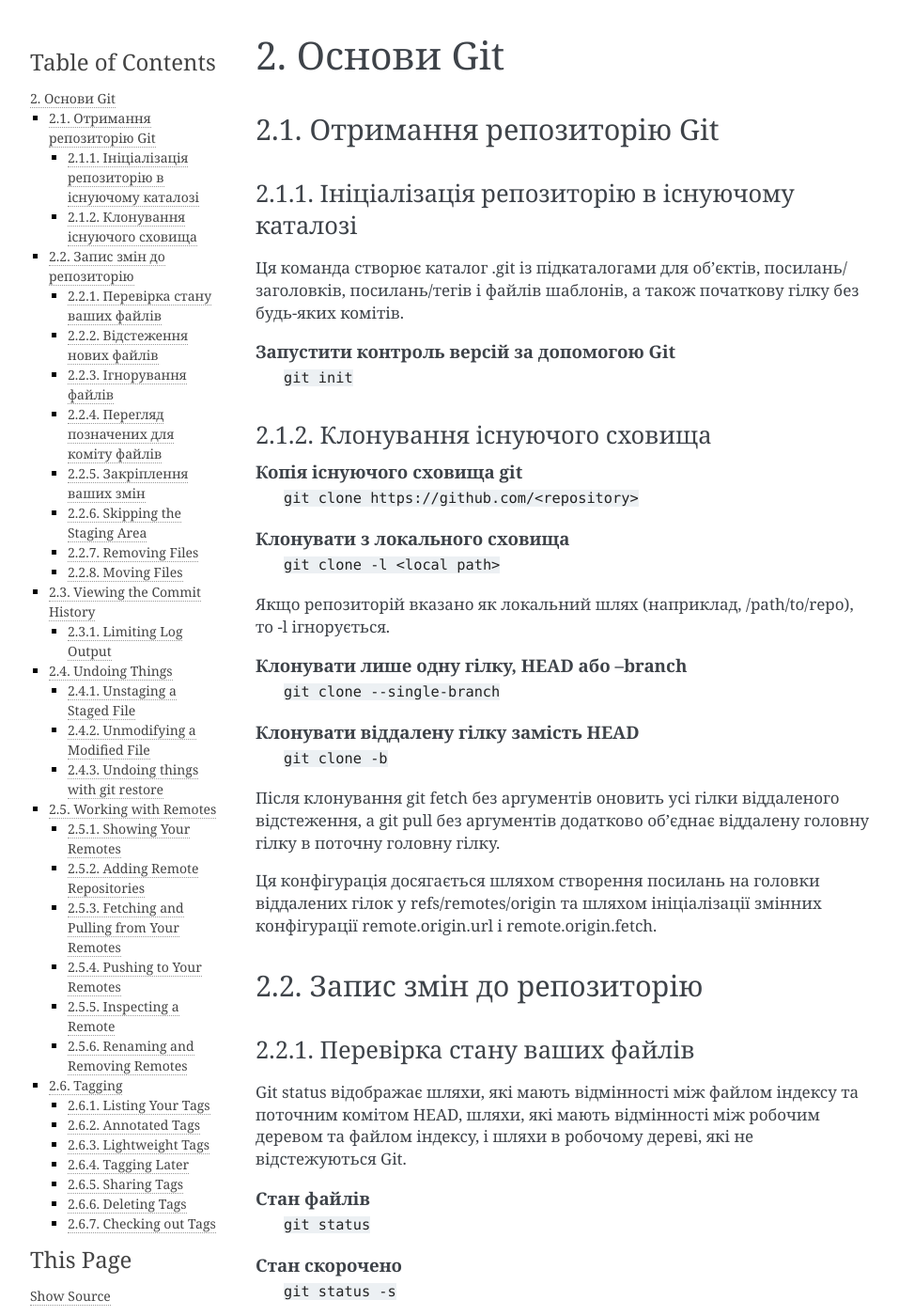
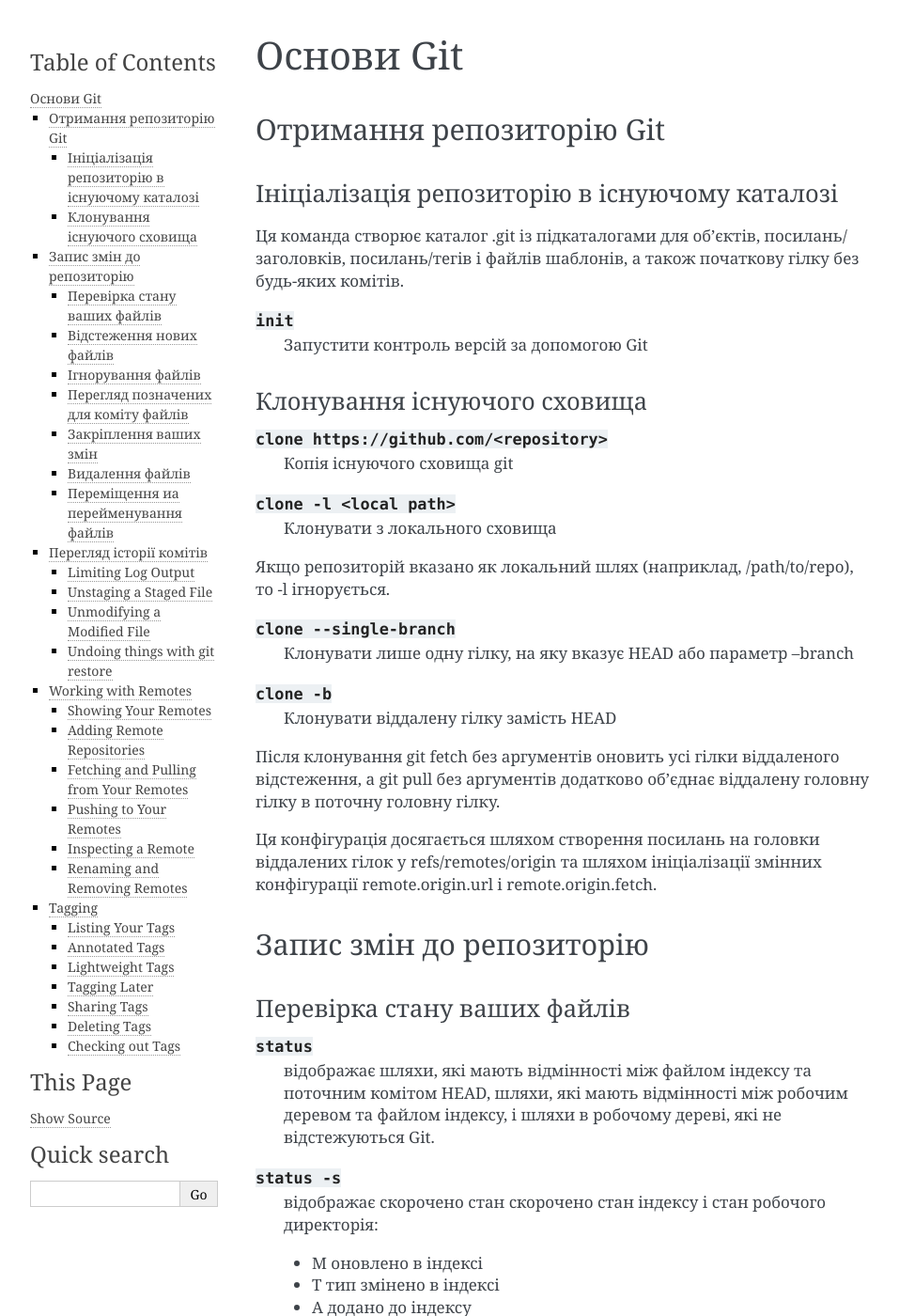
Before and after one commit to lsv62/Git, a Sphinx documentation site: the page built from source/git.rst, in a window 1280 px wide and 1400 px high. Shown: the whole window at 94% size, without its empty margins (148-1105 px from the left). Built offline with Sphinx 7.4.7, drawn with Linux system fonts in a browser that asks for light colours; pages that are not in the unit, such as notebooks, are missing from menus; some of the changed text lies outside the part shown.

```diff
--- a/source/customizing.rst
+++ /dev/null
@@ -1,3 +0,0 @@
-
-Customizing Git
-===============
--- a/source/distributed-git.rst
+++ /dev/null
@@ -1,3 +0,0 @@
-
-Distributed Git
-===============
--- a/source/2-git-basics.rst
+++ b/source/git.rst
@@ -12,30 +12,30 @@
 
 .. glossary::
 
-    Запустити контроль версій за допомогою Git
-        ``git init``
+    ``init``
+        Запустити контроль версій за допомогою Git
 
 Клонування існуючого сховища
 ~~~~~~~~~~~~~~~~~~~~~~~~~~~~~~
 
 .. glossary::
 
-    Копія існуючого сховища git
-        ``git clone https://github.com/<repository>``
+    ``clone https://github.com/<repository>``
+        Копія існуючого сховища git
 
-    Клонувати з локального сховища
-        ``git clone -l <local path>``
+    ``clone -l <local path>``
+        Клонувати з локального сховища
 
 Якщо репозиторій вказано як локальний шлях (наприклад, /path/to/repo),
 то -l ігнорується.
 
 .. glossary::
 
-    Клонувати лише одну гілку, HEAD або --branch
-        ``git clone --single-branch``
+    ``clone --single-branch``
+        Клонувати лише одну гілку, на яку вказує HEAD або параметр --branch
 
-    Клонувати віддалену гілку замість HEAD
-        ``git clone -b``
+    ``clone -b``
+        Клонувати віддалену гілку замість HEAD
 
 Після клонування git fetch без аргументів оновить усі гілки віддаленого відстеження,
 а git pull без аргументів додатково об’єднає віддалену головну гілку в поточну головну гілку.
@@ -50,34 +50,28 @@ remote.origin.fetch.
 Перевірка стану ваших файлів
 ~~~~~~~~~~~~~~~~~~~~~~~~~~~~~~~~~
 
-Git status відображає шляхи, які мають відмінності між файлом індексу та поточним комітом HEAD,
-шляхи, які мають відмінності між робочим деревом та файлом індексу, і шляхи в робочому дереві,
-які не відстежуються Git.
-
 .. glossary::
 
-    Стан файлів
-        ``git status``
+    ``status``
+        відображає шляхи, які мають відмінності між файлом індексу та поточним комітом HEAD,
+        шляхи, які мають відмінності між робочим деревом та файлом індексу,
+        і шляхи в робочому дереві, які не відстежуються Git.
 
-    Стан скорочено
-        ``git status -s``
+    ``status -s``
+        відображає скорочено cтан скорочено стан індексу і стан робочого директорія:
 
-    Стан гілки
-        ``git status -b``
-
-    Стан ігнорованих файлів
-        ``git status --ignored``
-
-    Стан в скороченому форматі
-        ``XY PATH`` де ``X`` - стан індексу, ``Y`` - стан робочого директорія
-
-    Стан індексу
         * M оновлено в індексі
         * T тип змінено в індексі
         * А додано до індексу
         * D видалено з індексу
         * R перейменовано в індексі
         * C скопійовано в індекс
+
+    ``status -b master``
+        відображає cтан гілки master
+
+    ``status --ignored``
+        відображає cтан ігнорованих файлів
 
 Відстеження нових файлів
 ~~~~~~~~~~~~~~~~~~~~~~~~~
@@ -87,8 +81,8 @@ Git status відображає шляхи, які мають відміннос
 
 .. glossary::
 
-    розпочати відстеження нового файлу
-        ``git add <file>``
+    ``add <file>``
+        розпочати відстеження нового файлу
 
 Ігнорування файлів
 ~~~~~~~~~~~~~~~~~~
@@ -108,77 +102,79 @@ Git status відображає шляхи, які мають відміннос
 
 .. glossary::
 
-    Зміни між робочим деревом та індексом
-        ``git diff``
+    ``diff``
+        Зміни між робочим деревом та індексом
 
-    Зміни між індексом і останнім комітом
-        ``git diff --cached``
+    ``diff --cached``
+        Зміни між індексом і останнім комітом
 
-    Зміни між робочим деревом та останнім комітом
-        ``git diff HEAD``
+    ``diff HEAD``
+        Зміни між робочим деревом та останнім комітом
 
-    Зміни в робочому дереві після вирішення текстових конфліктів
-        ``git diff AUTO_MERGE``
+    ``diff AUTO_MERGE``
+        Зміни в робочому дереві після вирішення текстових конфліктів
 
-    Зміни між topic та master гілками
-        ``git diff topic master``
+    ``diff topic master``
+        Зміни між topic та master гілками
+
 
 Закріплення ваших змін
 ~~~~~~~~~~~~~~~~~~~~~~~
 
 .. glossary::
 
-    Внести зміни
-        ``git commit -m "commit message"``
+    ``commit -m "commit message"``
+        Внести зміни
 
-    Внести зміни за повідомленням в файлі
-        ``git commit --file <file>``
+    ``commit Makefile``
+        Внести зміни до Makefile
 
-    Змінити попередній комміт
-        ``git commit --amend``
+    ``commit --amend``
+        Змінити попередній комміт
 
-Skipping the Staging Area
-~~~~~~~~~~~~~~~~~~~~~~~~~
-
-.. glossary::
-
-    ``commit -a -m "commit message"``
-        commit changis without staging
+    ``get commit -a``
+        Внести зміни з попереднім додаванням в індекс файлів, які були змінені та видалені
 
 .. image:: _static/Transport-command.png
 
-Removing Files
-~~~~~~~~~~~~~~
+Видалення файлів
+~~~~~~~~~~~~~~~~~
 
 .. glossary::
 
     ``rm <file>``
-         stages the file’s removal
+        Видаляє файли з робочого дерева та з індексу
 
     ``rm --cached <file>``
-        remove from staging area accidently staged file
+        видаляє файл лише з індексу; робочі файли, змінені чи ні, залишаться в спокої.
 
-Moving Files
-~~~~~~~~~~~~
+Переміщення иа перейменування файлів
+~~~~~~~~~~~~~~~~~~~~~~~~~~~~~~~~~~~~~
 
 .. glossary::
 
     ``mv <file_from> <file_to>``
-        renave file and add to stage
+        перейменування файлу
 
-Viewing the Commit History
+    ``mv <file> ... <directory>``
+        переміщення файлу в діректорію
+
+Перегляд історії комітів
 --------------------------
 
 .. glossary::
 
     ``log``
-        lists  the  commits  made  in  that  repository  in  reverse chronological order
+        перераховує коміти, зроблені в цьому сховищі, у зворотному хронологічному порядку
 
     ``log - p``
-        Show the patch introduced with each commit.
+        показати зміни, внесені кожним комітом
+
+    ``log -2``
+        показати 2 остнніх коміта
 
     ``log --pretty=oneline``
-        prints each commit on a single line
+        друкує кожен коміт в одному рядку
 
 Limiting Log Output
 ~~~~~~~~~~~~~~~~~~~
@@ -190,14 +186,6 @@ Limiting Log Output
 
     ``log -- <path/to/file>``
          limit the log output to commits that introduced a change to those file
-
-Undoing Things
---------------
-
-.. glossary::
-
-    ``commit --amend``
-         amend  last local commit
 
 Unstaging a Staged File
 ~~~~~~~~~~~~~~~~~~~~~~~
--- a/source/internals.rst
+++ /dev/null
@@ -1,3 +0,0 @@
-
-Git Internals
-=============
--- a/source/other-systems.rst
+++ /dev/null
@@ -1,3 +0,0 @@
-
-Git and Other Systems
-=====================
--- a/source/tools.rst
+++ /dev/null
@@ -1,3 +0,0 @@
-
-Git Tools
-=========
```
Also changed, not shown: source/github.rst (deleted, +0 -71 lines), source/server.rst (deleted, +0 -73 lines).
